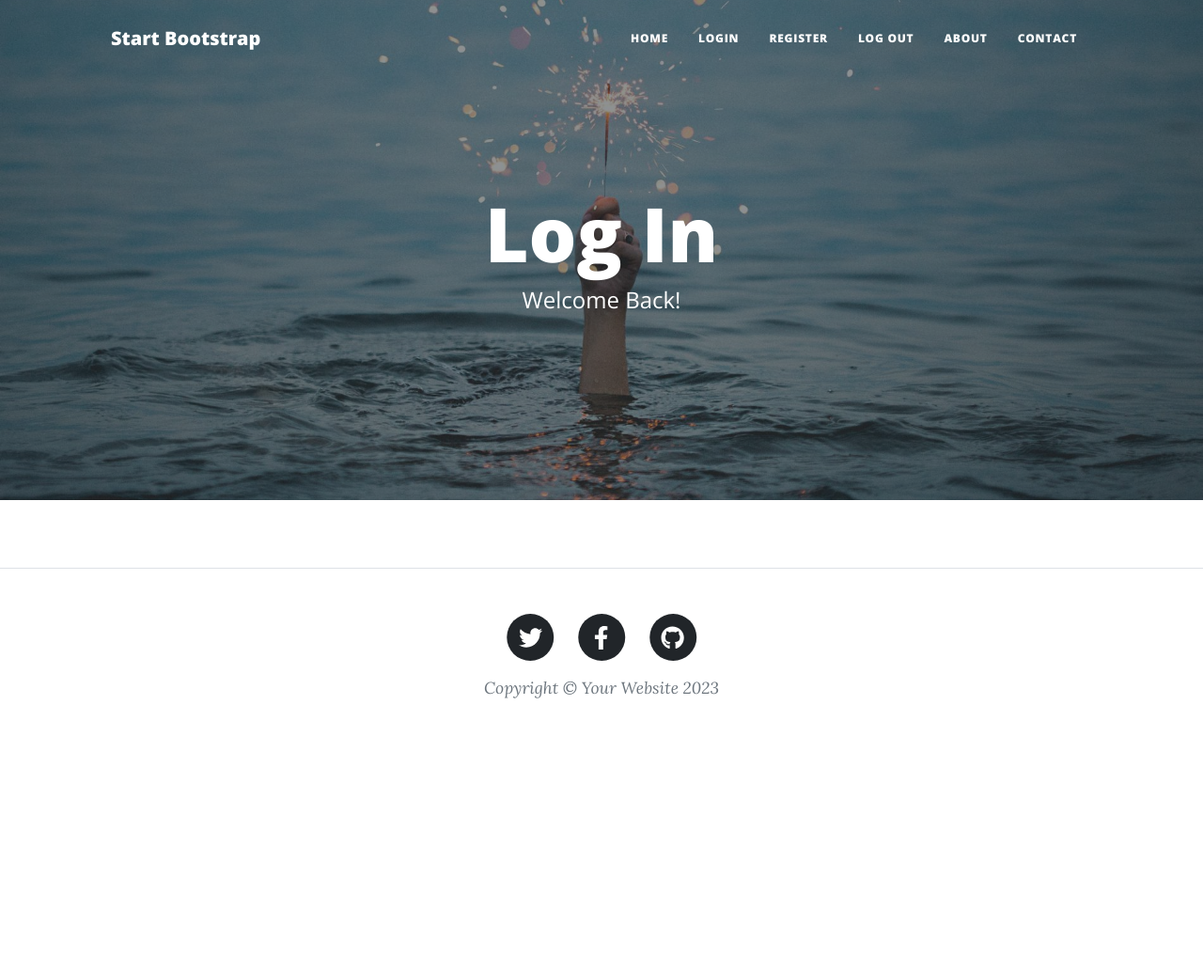
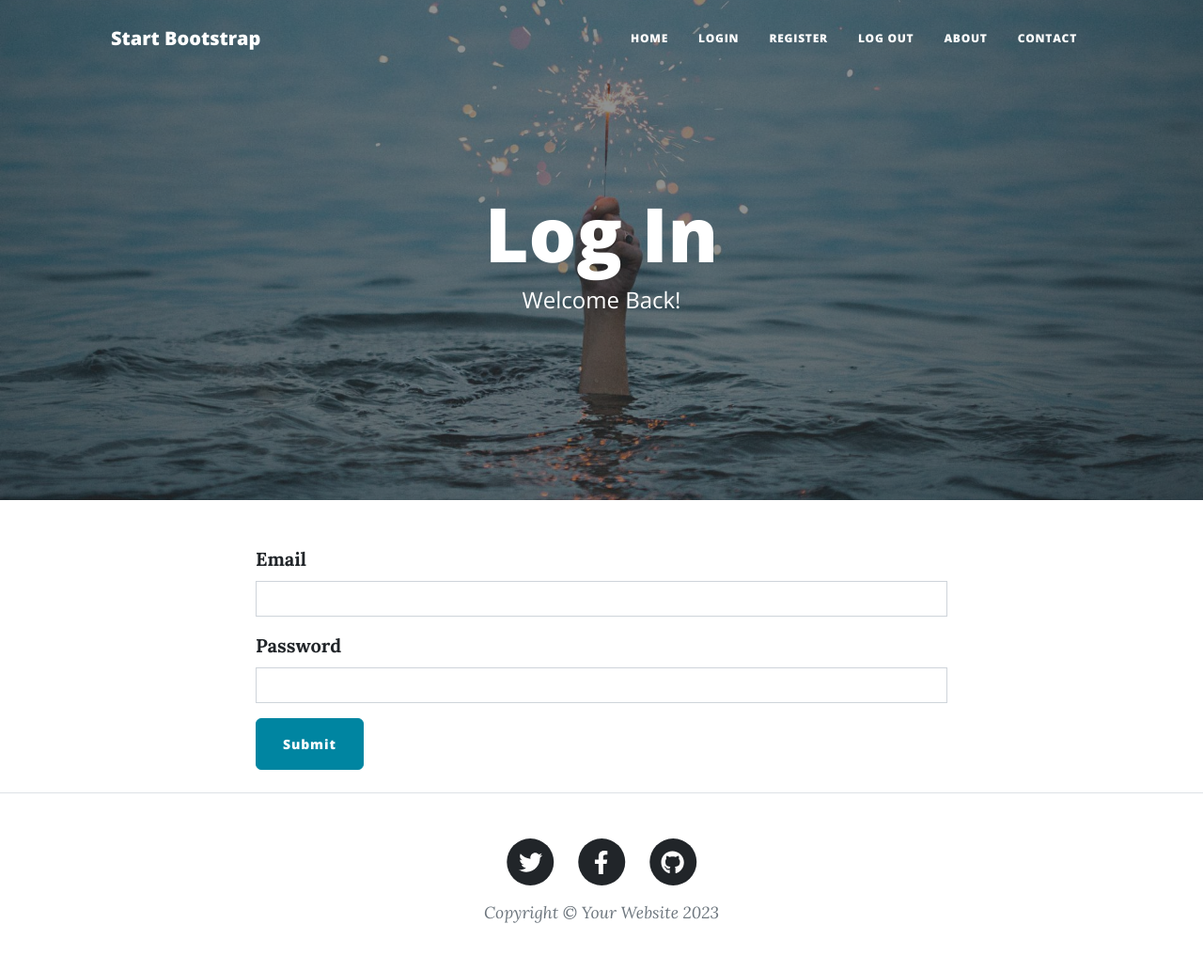
Before and after one commit to dessai-pranav/learning-python, a Flask app: page /login in a window 1280 px wide. Shown: the whole page at 94% size. Before the commit the page ends 743 px from the top, so only its background shows below. Run offline with Flask 3, Linux system fonts and the light colour scheme; some libraries are stand-ins or nearby versions.

Commit message:
login of blog

```diff
--- a/backend/day-69/forms.py
+++ b/backend/day-69/forms.py
@@ -18,8 +18,12 @@ class RegisterForm(FlaskForm):
     name = StringField("Name", validators=[DataRequired()])
     email = StringField("Email", validators=[DataRequired(), Email()])
     password = PasswordField("Password", validators=[DataRequired()])
+    submit = SubmitField("Submit")
 
 # TODO: Create a LoginForm to login existing users
-
+class LoginForm(FlaskForm):
+    email = StringField("Email", validators=[DataRequired(), Email()])
+    password = PasswordField("Password", validators=[DataRequired()])
+    submit = SubmitField("Submit")
 
 # TODO: Create a CommentForm so users can leave comments below posts
--- a/backend/day-69/main.py
+++ b/backend/day-69/main.py
@@ -2,15 +2,15 @@ from datetime import date
 from flask import Flask, abort, render_template, redirect, url_for, flash, request
 from flask_bootstrap import Bootstrap5
 from flask_ckeditor import CKEditor
-from flask_gravatar import Gravatar
+# from flask_gravatar import Gravatar
 from flask_login import UserMixin, login_user, LoginManager, current_user, logout_user
 from flask_sqlalchemy import SQLAlchemy
 from sqlalchemy.orm import relationship, DeclarativeBase, Mapped, mapped_column
 from sqlalchemy import Integer, String, Text
-from functools import wraps
+# from functools import wraps
 from werkzeug.security import generate_password_hash, check_password_hash
-# Import your forms from the forms.py
-from forms import  RegisterForm
+
+from forms import  RegisterForm,LoginForm
 from forms import CreatePostForm
 
 
@@ -53,6 +53,7 @@ class RegisterUser(UserMixin, db.Model):
     password: Mapped[str] = mapped_column(String(250), nullable=False)
 
 
+
 with app.app_context():
     db.create_all()
 
@@ -61,8 +62,12 @@ with app.app_context():
 @app.route('/register',methods=['GET','POST'])
 def register():
     form = RegisterForm()
-    if form.validate_on_submit():
-        hashed_password = generate_password_hash(form.password.data)
+    user_exist = db.session.execute(db.select(RegisterUser).where(RegisterUser.email == form.email.data)).scalars().first()
+    if user_exist:
+        flash('Email already registered', 'danger')
+        return redirect(url_for('login'))
+    elif form.validate_on_submit():
+        hashed_password = generate_password_hash(form.password.data,method="pbkdf2:sha256",salt_length=8)
         user = RegisterUser(
             name = form.name.data,
             email = form.email.data,
@@ -70,15 +75,29 @@ def register():
         )
         db.session.add(user)
         db.session.commit()
+        login_user(user)
         return redirect(url_for('login'))
 
-    return render_template("register.html",form=form)
+    return render_template("register.html",form=form,user=user_exist)
 
 
 # TODO: Retrieve a user from the database based on their email.
-@app.route('/login')
+@app.route('/login',methods=['GET','POST'])
 def login():
-    return render_template("login.html")
+    form = LoginForm()
+    if form.validate_on_submit():
+        user = db.session.execute(db.select(RegisterUser).where(RegisterUser.email == form.email.data)).scalars().first()
+        if not user:
+            flash('Login Unsuccessful. Please check email and password', 'danger',)
+            return redirect(url_for('login'))
+        if not check_password_hash(user.password, form.password.data):
+            flash('Login Unsuccessful. Please check email and password', 'danger',)
+            return redirect(url_for('login'))
+        else:
+            flash('Login Successful', 'success')
+            login_user(user)
+            return redirect(url_for('get_all_posts'))
+    return render_template("login.html",form=form)
 
 
 @app.route('/logout')
@@ -90,7 +109,8 @@ def logout():
 def get_all_posts():
     result = db.session.execute(db.select(BlogPost))
     posts = result.scalars().all()
-    return render_template("index.html", all_posts=posts)
+    user = db.session.execute(db.select(RegisterUser)).scalars()
+    return render_template("index.html", all_posts=posts, user=user)
 
 
 # TODO: Allow logged-in users to comment on posts
--- a/backend/day-69/templates/index.html
+++ b/backend/day-69/templates/index.html
@@ -9,7 +9,8 @@
     <div class="row gx-4 gx-lg-5 justify-content-center">
       <div class="col-md-10 col-lg-8 col-xl-7">
         <div class="site-heading">
-          <h1>Angela's Blog</h1>
+
+          <h1>Pranav's Blog</h1>
           <span class="subheading">A collection of random musings.</span>
         </div>
       </div>
--- a/backend/day-69/templates/login.html
+++ b/backend/day-69/templates/login.html
@@ -23,6 +23,7 @@ include "header.html" %}
     <div class="row">
       <!-- TODO: add a flash message here for users registering twice -->
       <div class="col-lg-8 col-md-10 mx-auto">
+        {{ render_form(form) }}
         <!--TODO: render login form here-->
       </div>
     </div>
```
Also changed, not shown: backend/day-69/templates/register.html (+7 -0 lines), backend/day-69/instance/posts.db.
